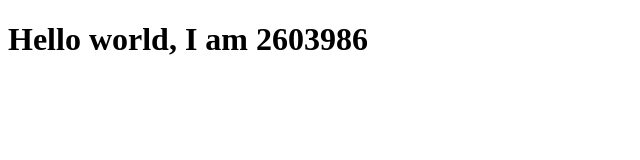
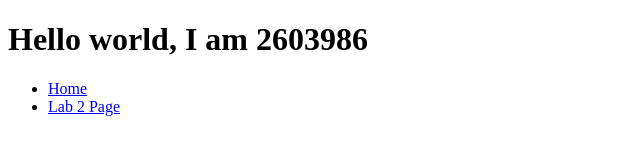
Before and after one commit to xeyranaeschool/SDLab1, a plain HTML site: page index.html in a window 1280 px wide. Shown: the whole page, without its empty margins (0-640 px from the left). Drawn offline with Linux system fonts and the light colour scheme.

Commit message:
Updated index.html with link to Lab 2

```diff
--- a/index.html
+++ b/index.html
@@ -4,6 +4,14 @@
         <title>About Me</title>
     </head>
     <body>
-        <h1>Hello world, I am 2603986</h1>
+        <header>
+            <h1>Hello world, I am 2603986</h1>
+            <nav>
+                <ul>
+                    <li><a href="index.html">Home</a></li>
+                    <li><a href="2603986-lab2.html">Lab 2 Page</a></li>
+                </ul>
+            </nav>
+        </header>
     </body>
 </html>
```
